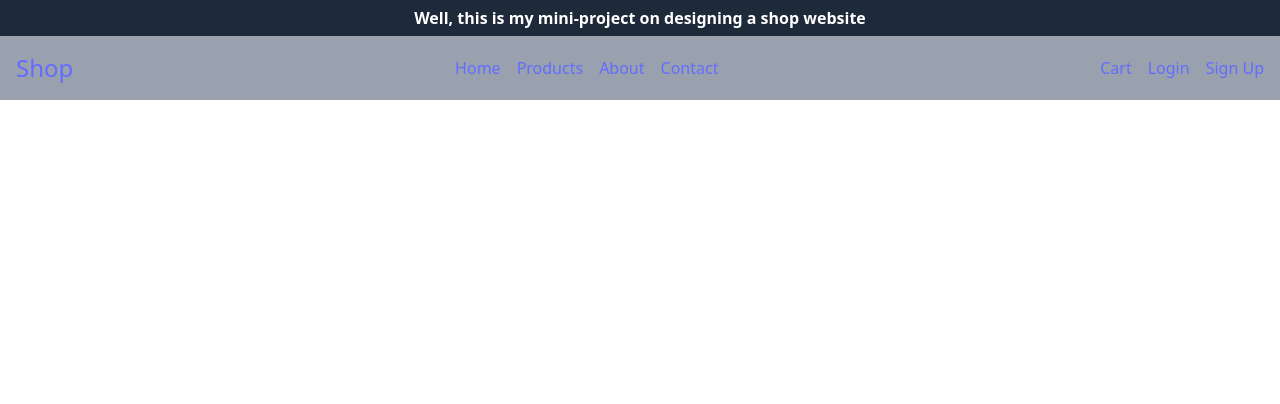
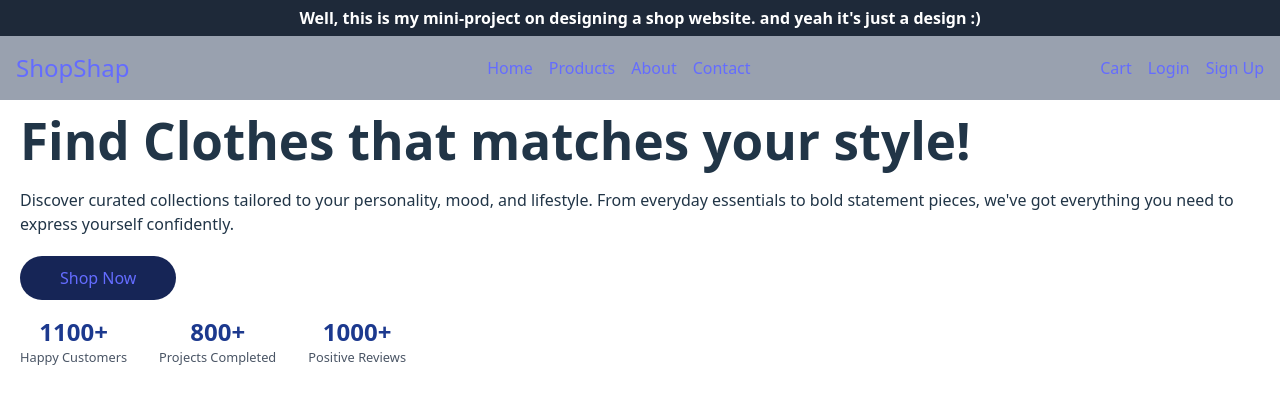
Before and after one commit to RookieJoel/Shop-Web-Design, a Svelte app in the folder shop-web-design/: page / in a window 1280 px wide. Shown: the top 404 px of the page. Built offline with nearby package versions, Linux system fonts and the light colour scheme.

Commit message:
modified-header-and-add-nav

```diff
--- a/shop-web-design/src/App.svelte
+++ b/shop-web-design/src/App.svelte
@@ -1,7 +1,37 @@
 <script lang="ts">
   import Header from "./components/Header.svelte";
   import Nav from "./components/Nav.svelte";
+  import StatItem from "./components/StatItem.svelte";
+
+  const stats = [
+    { count: '1100+', label: 'Happy Customers' },
+    { count: '800+', label: 'Projects Completed' },
+    { count: '1000+', label: 'Positive Reviews' }
+  ];
+
 </script>
 
 <Header />
 <Nav />
+
+  <div class="container">
+    <div class="mt-3 ml-5">
+      <h1 class="font-extrabold">Find Clothes that matches your style!</h1>
+      <p class="pt-5">Discover curated collections tailored to your personality, mood, and lifestyle. From everyday essentials to bold statement pieces, we've got everything you need to express yourself confidently.
+      </p>
+      <a href="#" class="bg-blue-950 text-center text-white px-10 py-2.5 mt-5 rounded-full inline-block">
+        Shop Now
+      </a>
+    </div>
+  </div>
+  <section>
+  <ul class="flex gap-8 pt-4 pl-5">
+    {#each stats as stat}
+      <StatItem count={stat.count} label={stat.label} />
+    {/each}
+  </ul>
+</section>
+
+<style>
+
+</style>
--- a/shop-web-design/src/components/Header.svelte
+++ b/shop-web-design/src/components/Header.svelte
@@ -1,5 +1,6 @@
+
 <script lang="ts">
-  export let title:string = "Well, this is my mini-project on designing a shop website";
+  export let title:string = "Well, this is my mini-project on designing a shop website. and yeah it's just a design :)";
 </script>
 
 <header class="w-full bg-gray-800 text-white">
--- a/shop-web-design/src/components/Nav.svelte
+++ b/shop-web-design/src/components/Nav.svelte
@@ -1,9 +1,9 @@
 <nav>
     <div class ="flex justify-between items-center bg-gray-400 p-4">
         <div class="text-white text-2xl font-extrabold">
-            <a href="/">Shop</a>
+            <a href="/">ShopShap</a>
         </div>
-        <div class="flex space-x-4">
+        <div class="flex space-x-4 pl-2">
             <a href="/" class="text-white hover:text-gray-300">Home</a>
             <a href="/products" class="text-white hover:text-gray-300">Products</a>
             <a href="/about" class="text-white hover:text-gray-300">About</a>
--- /dev/null
+++ b/shop-web-design/src/components/StatItem.svelte
@@ -0,0 +1,9 @@
+<script lang="ts">
+  export let count: string;
+  export let label: string;
+</script>
+
+<li class="text-center">
+  <strong class="text-2xl font-bold text-blue-900">{count}</strong>
+  <small class="block text-gray-600">{label}</small>
+</li>
```
Also changed, not shown: shop-web-design/src/components/Footer.svelte (added).
